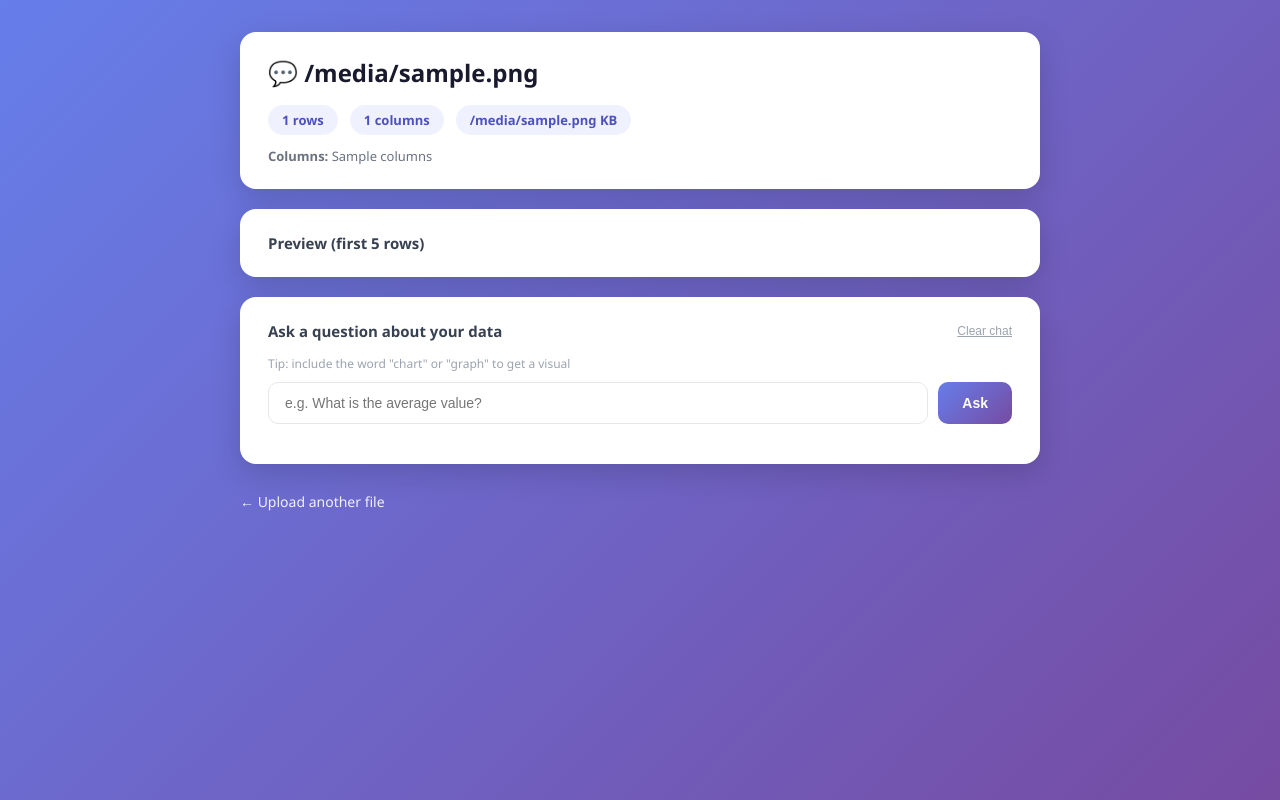
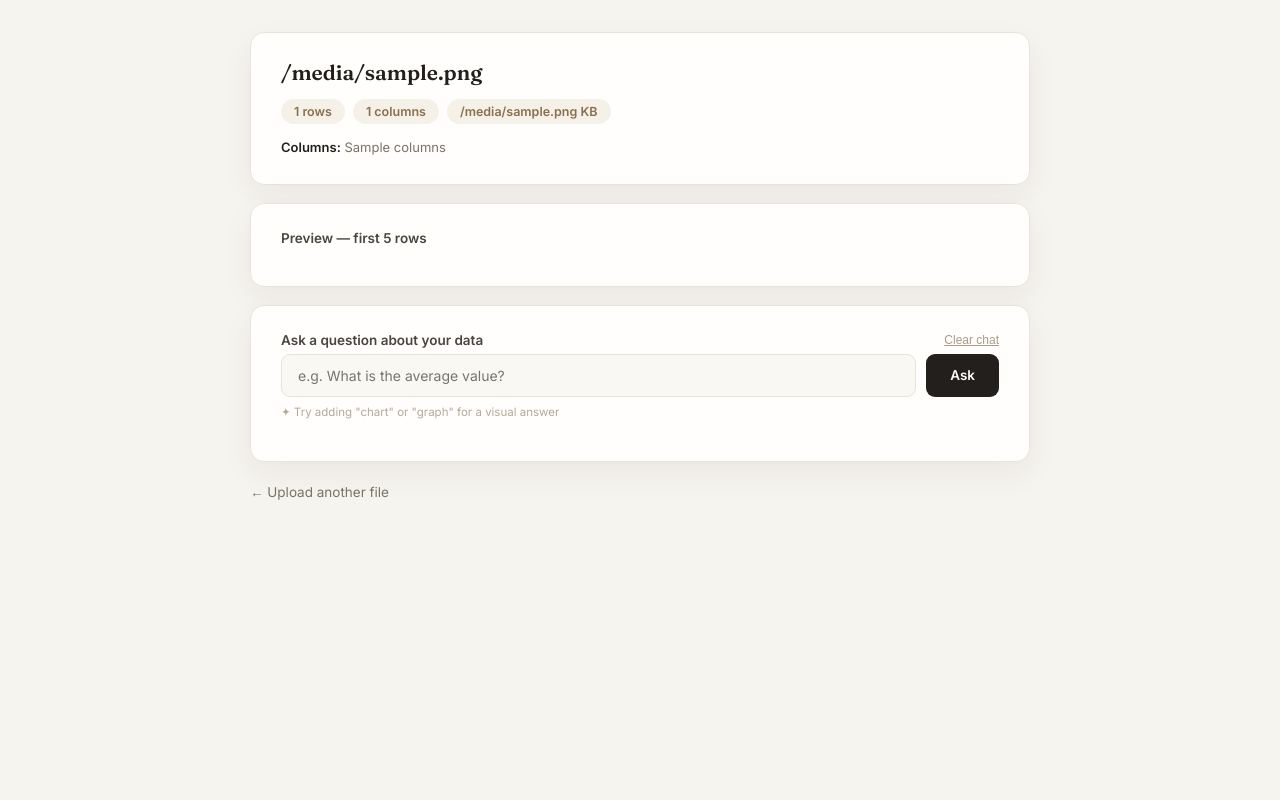
Before and after one commit to humairarajar/CSV-into-Ai-chatbot, a Flask app: template app/templates/preview.html in a window 1280 px wide. Run offline with Flask 3, Linux system fonts and the light colour scheme; the template is opened without the code that fills it: most values are stand-ins (such as "Sample title", 1, 10 or a date in 2020); some libraries are stand-ins or nearby versions.

Commit message:
Day 11: reposition chart hint as subtle helper text below input

```diff
--- a/app/templates/preview.html
+++ b/app/templates/preview.html
@@ -3,225 +3,245 @@
 <head>
 <meta charset="UTF-8">
 <title>CSV Preview</title>
+<link rel="preconnect" href="https://fonts.googleapis.com">
+<link href="https://fonts.googleapis.com/css2?family=Fraunces:wght@500;600&family=Inter:wght@400;500;600&display=swap" rel="stylesheet">
 <style>
-        * {
-            margin: 0;
-            padding: 0;
-            box-sizing: border-box;
+    * { margin: 0; padding: 0; box-sizing: border-box; }
+
+    body {
+        font-family: 'Inter', sans-serif;
+        background: #f6f4ef;
+        min-height: 100vh;
+        padding: 32px 16px;
+        color: #2b2926;
     }
 
-        body {
-            font-family: 'Segoe UI', system-ui, sans-serif;
-            background: linear-gradient(135deg, #667eea 0%, #764ba2 100%);
-            min-height: 100vh;
-            padding: 32px 16px;
+    .container { max-width: 780px; margin: 0 auto; }
+
+    .card {
+        background: #fffefc;
+        border: 1px solid #e8e3d8;
+        border-radius: 14px;
+        padding: 26px 30px;
+        margin-bottom: 18px;
+        box-shadow: 0 12px 32px rgba(43, 41, 38, 0.06);
+        animation: floatIn 0.4s cubic-bezier(0.16, 1, 0.3, 1) both;
     }
 
-        .container {
-            max-width: 800px;
-            margin: 0 auto;
-        }
+    .card:nth-of-type(2) { animation-delay: 0.06s; }
+    .card:nth-of-type(3) { animation-delay: 0.12s; }
 
-        .header {
-            background: white;
-            border-radius: 16px;
-            padding: 24px 28px;
-            margin-bottom: 20px;
-            box-shadow: 0 10px 30px rgba(0, 0, 0, 0.15);
+    @keyframes floatIn {
+        from { opacity: 0; transform: translateY(12px); }
+        to { opacity: 1; transform: translateY(0); }
     }
 
     h1 {
-            font-size: 24px;
-            color: #1a1a2e;
-            margin-bottom: 16px;
+        font-family: 'Fraunces', serif;
+        font-size: 21px;
+        font-weight: 600;
+        color: #221f1c;
+        margin-bottom: 14px;
+        word-break: break-all;
     }
 
-        .stats {
-            display: flex;
-            gap: 12px;
-            flex-wrap: wrap;
-        }
+    .stats { display: flex; gap: 8px; flex-wrap: wrap; }
 
     .stat-pill {
-            background: #f0f1ff;
-            color: #4c51bf;
-            padding: 6px 14px;
+        background: #f5f1e8;
+        color: #8a6f4e;
+        padding: 5px 13px;
         border-radius: 20px;
-            font-size: 13px;
+        font-size: 12.5px;
         font-weight: 600;
     }
 
     .columns-text {
-            margin-top: 12px;
+        margin-top: 13px;
         font-size: 13px;
-            color: #6b7280;
+        color: #7a7466;
+        line-height: 1.6;
         word-break: break-word;
     }
 
-        .card {
-            background: white;
-            border-radius: 16px;
-            padding: 24px 28px;
-            margin-bottom: 20px;
-            box-shadow: 0 10px 30px rgba(0, 0, 0, 0.15);
+    .columns-text strong { color: #221f1c; }
+
+    .card h3 {
+        font-family: 'Inter', sans-serif;
+        font-size: 13.5px;
+        font-weight: 600;
+        color: #4a453d;
+        margin-bottom: 14px;
     }
 
     .card-title-row {
         display: flex;
         justify-content: space-between;
         align-items: center;
-            margin-bottom: 14px;
+        margin-bottom: 4px;
     }
 
-        .card h3 {
-            font-size: 15px;
-            color: #374151;
-        }
+    .card-title-row h3 { margin-bottom: 0; }
 
     .clear-btn {
         background: none;
         border: none;
-            color: #9ca3af;
+        color: #a89c88;
         font-size: 12px;
         cursor: pointer;
         text-decoration: underline;
+        transition: color 0.2s ease;
     }
 
-        .clear-btn:hover {
-            color: #667eea;
-        }
+    .clear-btn:hover { color: #8a6f4e; }
 
     table.preview-table {
         border-collapse: collapse;
         width: 100%;
         font-size: 13px;
+        margin-top: 14px;
     }
 
     table.preview-table th, table.preview-table td {
-            border: 1px solid #eee;
-            padding: 8px 12px;
+        border: 1px solid #eee9dd;
+        padding: 9px 12px;
         text-align: left;
     }
 
     table.preview-table th {
-            background-color: #f8f9ff;
-            color: #4c51bf;
+        background: #f5f1e8;
+        color: #4a453d;
         font-weight: 600;
+        font-size: 12px;
+        text-transform: uppercase;
+        letter-spacing: 0.02em;
     }
 
-        table.preview-table tr:hover {
-            background-color: #fafafa;
-        }
+    table.preview-table tr:hover { background-color: #fbf9f4; }
 
-        #chat-form {
-            display: flex;
-            gap: 10px;
-        }
+    #chat-form { display: flex; gap: 10px; margin-top: 6px; }
 
     #question {
         flex: 1;
         padding: 12px 16px;
-            border: 1.5px solid #e5e7eb;
-            border-radius: 10px;
+        border: 1px solid #e8e3d8;
+        border-radius: 9px;
+        font-family: 'Inter', sans-serif;
         font-size: 14px;
         outline: none;
         transition: border-color 0.2s ease;
+        background: #faf8f3;
     }
 
     #question:focus {
-            border-color: #667eea;
+        border-color: #a89c7f;
+        background: #fffefc;
     }
 
     #chat-form button {
-            background: linear-gradient(135deg, #667eea 0%, #764ba2 100%);
-            color: white;
+        background: #221f1c;
+        color: #fffefc;
         border: none;
         padding: 12px 24px;
-            border-radius: 10px;
-            font-size: 14px;
+        border-radius: 9px;
+        font-family: 'Inter', sans-serif;
+        font-size: 13.5px;
         font-weight: 600;
         cursor: pointer;
-            transition: transform 0.15s ease;
+        transition: background 0.2s ease, transform 0.15s ease;
     }
 
     #chat-form button:hover {
-            transform: translateY(-2px);
+        background: #8a6f4e;
+        transform: translateY(-1px);
     }
 
     #chat-form button:disabled {
-            opacity: 0.6;
+        opacity: 0.5;
         cursor: not-allowed;
         transform: none;
+    }
+
+    .helper-text {
+        font-size: 11.5px;
+        color: #b3aa96;
+        margin-top: 8px;
+        display: flex;
+        align-items: center;
+        gap: 5px;
     }
 
     #chat-history {
         margin-top: 16px;
         display: flex;
         flex-direction: column;
-            gap: 12px;
+        gap: 10px;
+    }
+
+    .msg-question, .msg-answer {
+        animation: bubbleIn 0.3s cubic-bezier(0.16, 1, 0.3, 1);
+        font-size: 14px;
+        padding: 11px 16px;
+        max-width: 80%;
+        border-radius: 10px;
+    }
+
+    @keyframes bubbleIn {
+        from { opacity: 0; transform: translateY(8px); }
+        to { opacity: 1; transform: translateY(0); }
     }
 
     .msg-question {
         align-self: flex-end;
-            background: #667eea;
-            color: white;
-            padding: 10px 16px;
-            border-radius: 12px 12px 2px 12px;
-            font-size: 14px;
-            max-width: 80%;
+        background: #221f1c;
+        color: #fffefc;
+        border-radius: 10px 10px 2px 10px;
     }
 
     .msg-answer {
         align-self: flex-start;
-            background: #f8f9ff;
-            color: #1a1a2e;
-            padding: 12px 16px;
-            border-radius: 12px 12px 12px 2px;
-            font-size: 14px;
-            max-width: 80%;
+        background: #f5f1e8;
+        color: #2b2926;
+        border-radius: 10px 10px 10px 2px;
         white-space: pre-wrap;
     }
 
     .msg-answer.error {
-            background: #fef2f2;
-            color: #b91c1c;
+        background: #fbeceb;
+        color: #a34a3f;
     }
+
+    .msg-answer img { border-radius: 8px; max-width: 100%; }
 
     .spinner {
         display: inline-block;
-            width: 14px;
-            height: 14px;
-            border: 2px solid #c7d2fe;
-            border-top-color: #667eea;
+        width: 12px; height: 12px;
+        border: 2px solid #e0d8c4;
+        border-top-color: #8a6f4e;
         border-radius: 50%;
         animation: spin 0.7s linear infinite;
         margin-right: 8px;
         vertical-align: middle;
     }
 
-        @keyframes spin {
-            to { transform: rotate(360deg); }
-        }
+    @keyframes spin { to { transform: rotate(360deg); } }
 
     .back-link {
         display: inline-block;
-            margin-top: 8px;
-            color: white;
+        margin-top: 4px;
+        color: #7a7466;
+        font-size: 13.5px;
         text-decoration: none;
-            font-size: 14px;
-            opacity: 0.9;
+        transition: color 0.2s ease;
     }
 
-        .back-link:hover {
-            opacity: 1;
-            text-decoration: underline;
-        }
+    .back-link:hover { color: #8a6f4e; text-decoration: underline; }
 </style>
 </head>
 <body>
     <div class="container">
-        <div class="header">
-            <h1>💬 {{ filename }}</h1>
+        <div class="card">
+            <h1>{{ filename }}</h1>
             <div class="stats">
                 <span class="stat-pill">{{ num_rows }} rows</span>
                 <span class="stat-pill">{{ num_cols }} columns</span>
@@ -231,7 +251,7 @@
         </div>
 
         <div class="card">
-            <h3>Preview (first 5 rows)</h3>
+            <h3>Preview — first 5 rows</h3>
             {{ preview_table | safe }}
         </div>
 
@@ -240,11 +260,11 @@
                 <h3>Ask a question about your data</h3>
                 <button class="clear-btn" id="clear-btn">Clear chat</button>
             </div>
-            <p style="font-size:12px; color:#9ca3af; margin-bottom:10px;">Tip: include the word "chart" or "graph" to get a visual</p>
             <form id="chat-form">
                 <input type="text" id="question" name="question" placeholder="e.g. What is the average value?" required>
                 <button type="submit" id="ask-btn">Ask</button>
             </form>
+            <p class="helper-text">✦ Try adding "chart" or "graph" for a visual answer</p>
             <div id="chat-history"></div>
         </div>
 
@@ -261,13 +281,11 @@
             const question = questionInput.value;
             const filename = "{{ filename }}";
 
-            // Add the user's question to the chat history
             const questionBubble = document.createElement("div");
             questionBubble.className = "msg-question";
             questionBubble.innerText = question;
             chatHistory.appendChild(questionBubble);
 
-            // Add a temporary "thinking" answer bubble with a spinner
             const answerBubble = document.createElement("div");
             answerBubble.className = "msg-answer";
             answerBubble.innerHTML = '<span class="spinner"></span>Thinking...';
@@ -287,7 +305,6 @@
             })
                 .then((res) => res.text())
                 .then((data) => {
-                    // If the response is an image tag, render it as HTML; otherwise plain text
                     if (data.trim().startsWith("<img")) {
                         answerBubble.innerHTML = data;
                     } else {
```
Lines whose indentation alone changed are shown as unchanged.
